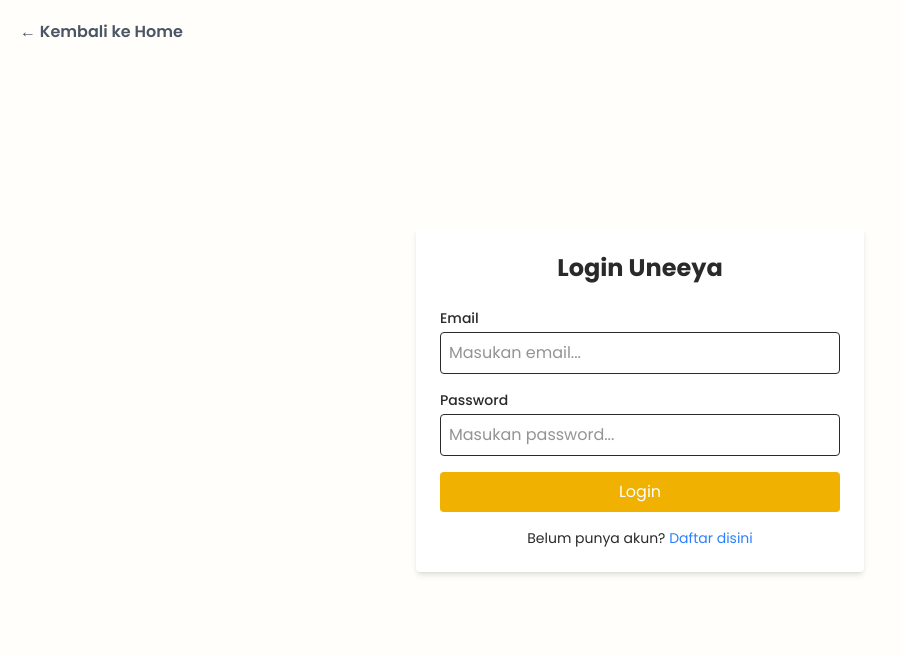
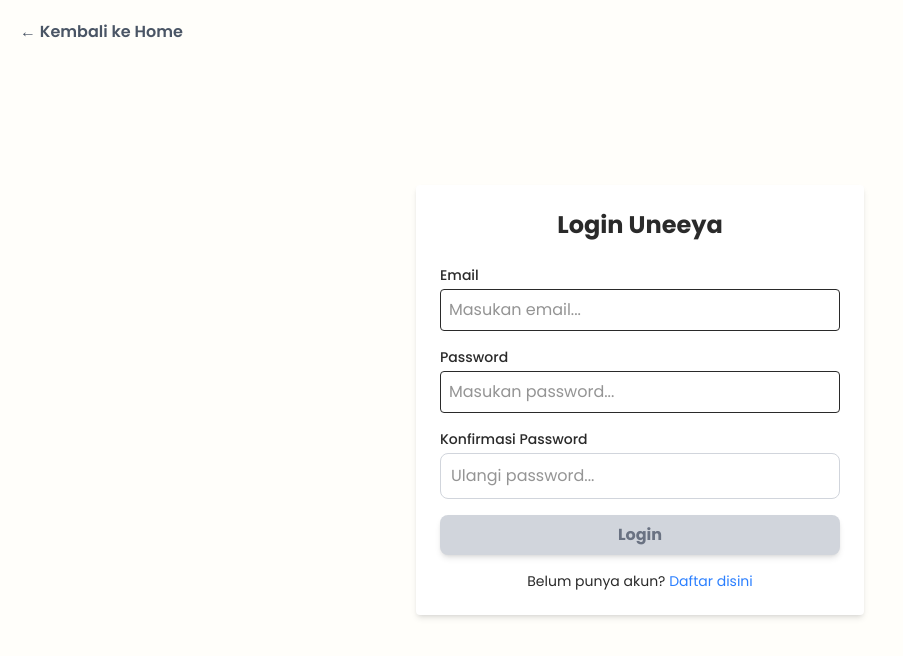
Before and after one commit to irsyadielnur/Uneeya-Handicraft-Frontend, a React (Vite) app: page /login in a window 1280 px wide. Shown: the top 656 px of the page, without its empty margins (0-903 px from the left). Built offline with nearby package versions, Linux system fonts and the light colour scheme; no server answers.

Commit message:
memperbaiki tampilan

```diff
--- a/src/components/Footer.jsx
+++ b/src/components/Footer.jsx
@@ -73,11 +73,6 @@
                   Tentang Kami
                 </Link>
               </li>
-              <li>
-                <Link to="/check-shipping" className="hover:text-yellow-600 transition-colors">
-                  Cek Ongkir
-                </Link>
-              </li>
             </ul>
           </div>
 
@@ -99,11 +94,6 @@
                 <Link to="/favorite" className="hover:text-yellow-600 transition-colors">
                   Favorit Saya
                 </Link>
-              </li>
-              <li>
-                <a href="#" className="hover:text-yellow-600 transition-colors">
-                  FAQ / Tanya Jawab
-                </a>
               </li>
             </ul>
           </div>
--- a/src/pages/Cart.jsx
+++ b/src/pages/Cart.jsx
@@ -76,10 +76,16 @@
   }
 
   return (
-    <div className="min-h-screen bg-cream pt-6 pb-10 px-4 md:px-12 mt-5 md:mt-0">
-      <h1 className="text-xl text-center md:text-left md:text-3xl font-bold text-gray-900 mb-4 md:mb-8 w-full border-b-2 border-gray-500 inline-block pb-1 md:pb-4">Keranjang Belanja Mu</h1>
+    <div className="bg-cream pt-6 pb-10 px-4 md:px-12 mt-5 md:mt-0">
+      <div className="mb-4 md:mb-8 border-b-2 border-gray-500 pb-1 md:pb-4">
+        <Link to="/products" className="text-gray-600 hover:text-black font-semibold flex items-center gap-2">
+          ← Lanjut Belanja
+        </Link>
 
-      <div className="grid grid-cols-1 lg:grid-cols-3 gap-10">
+        <h1 className="text-xl text-center md:text-3xl font-bold text-gray-900">Keranjang Belanja Mu</h1>
+      </div>
+
+      <div className="grid grid-cols-1 lg:grid-cols-3 gap-8">
         {/* --- KOLOM KIRI: LIST PRODUK --- */}
         <div className="lg:col-span-2 space-y-4 md:space-y-6">
           {cartItems.length === 0 ? (
@@ -181,7 +187,10 @@
         </div>
       </div>
 
-      <MyRecommendations />
+      {/* Rekomendasi Produk */}
+      <div className="mb-6">
+        <MyRecommendations />
+      </div>
     </div>
   );
 };
--- a/src/pages/Catalog.jsx
+++ b/src/pages/Catalog.jsx
@@ -198,7 +198,7 @@
         </div>
 
         {/* Rekomendasi Produk */}
-        <div className="mb-8">
+        <div className="mb-6">
           <MyRecommendations />
         </div>
       </div>
--- a/src/pages/Favorite.jsx
+++ b/src/pages/Favorite.jsx
@@ -4,6 +4,8 @@
 import ProductCard from '../components/ProductCard';
 import { Link } from 'react-router-dom';
 import { FaHeartBroken } from 'react-icons/fa';
+
+import MyRecommendations from '../components/MyRecommendations';
 
 const Favorite = () => {
   const dispatch = useDispatch();
@@ -19,7 +21,13 @@
 
   return (
     <div className="pt-6 pb-12 px-4 md:px-12 mt-5 md:mt-0">
-      <h1 className="text-xl md:text-3xl font-bold text-gray-900 mb-4 md:mb-8 border-b-2 border-gray-500 inline-block pb-1 md:pb-4 w-full text-center md:text-left">Produk Favorit Saya</h1>
+      <div className="mb-4 md:mb-8 border-b-2 border-gray-500 pb-1 md:pb-4">
+        <Link to="/products" className="text-gray-600 hover:text-black font-semibold flex items-center gap-2">
+          ← Lanjut Belanja
+        </Link>
+
+        <h1 className="text-xl text-center md:text-3xl font-bold text-gray-900">Produk Favorite</h1>
+      </div>
 
       {items.length === 0 ? (
         <div className="text-center py-20 bg-white rounded-xl border border-dashed border-gray-300">
@@ -36,6 +44,11 @@
           ))}
         </div>
       )}
+
+      {/* Rekomendasi Produk */}
+      <div className="mb-6">
+        <MyRecommendations />
+      </div>
     </div>
   );
 };
--- a/src/pages/auth/Login.jsx
+++ b/src/pages/auth/Login.jsx
@@ -8,6 +8,7 @@
   const [formData, setFormData] = useState({
     email: '',
     password: '',
+    confirmPassword: '',
   });
 
   const dispatch = useDispatch();
@@ -42,6 +43,9 @@
     }
   };
 
+  const isPasswordMatch = formData.password === formData.confirmPassword;
+  const isFormValid = formData.email && formData.password && formData.confirmPassword && isPasswordMatch;
+
   return (
     <div className="relative min-h-screen flex items-center justify-center">
       <Link to="/" className="absolute top-5 left-5 text-gray-600 hover:text-black font-semibold flex items-center gap-2">
@@ -61,7 +65,42 @@
             <input type="password" name="password" value={formData.password} onChange={handleChange} placeholder="Masukan password..." required className="w-full border p-2 rounded" />
           </div>
 
-          <button type="submit" disabled={isLoading} className="cursor-pointer w-full bg-yellow-500 text-white py-2 rounded hover:bg-yellow-600 transition">
+          <div>
+            <label className="block text-sm font-medium mb-1">Konfirmasi Password</label>
+            <input
+              type="password"
+              name="confirmPassword"
+              value={formData.confirmPassword}
+              onChange={handleChange}
+              placeholder="Ulangi password..."
+              required
+              className={`w-full border p-2.5 rounded-lg outline-none transition ${
+                formData.confirmPassword && !isPasswordMatch
+                  ? 'border-red-500 bg-red-50 focus:border-red-500 focus:ring-red-200'
+                  : formData.confirmPassword && isPasswordMatch
+                  ? 'border-green-500 bg-green-50 focus:border-green-500 focus:ring-green-200'
+                  : 'border-gray-300 focus:ring-2 focus:ring-yellow-400'
+              }`}
+            />
+            {formData.confirmPassword && !isPasswordMatch && (
+              <p className="text-red-500 text-xs mt-1 font-medium flex items-center">
+                <span className="mr-1">⚠</span> Password tidak cocok!
+              </p>
+            )}
+            {formData.confirmPassword && isPasswordMatch && (
+              <p className="text-green-600 text-xs mt-1 font-medium flex items-center">
+                <span className="mr-1">✓</span> Password cocok.
+              </p>
+            )}
+          </div>
+
+          <button
+            type="submit"
+            disabled={isLoading || !isFormValid}
+            className={`w-full py-2 rounded-lg font-bold shadow-md transition-all duration-200 cursor-pointer active:scale-95 ${
+              isLoading || !isFormValid ? 'bg-gray-300 text-gray-500 cursor-not-allowed' : 'bg-yellow-500 text-white hover:bg-yellow-600 hover:shadow-lg transform active:scale-95'
+            }`}
+          >
             {isLoading ? 'Loading...' : 'Login'}
           </button>
         </form>
--- a/src/pages/auth/Register.jsx
+++ b/src/pages/auth/Register.jsx
@@ -115,7 +115,7 @@
           <button
             type="submit"
             disabled={isLoading || !isFormValid}
-            className={`w-full py-3 rounded-lg font-bold shadow-md transition-all duration-200 ${
+            className={`w-full py-2 rounded-lg font-bold shadow-md transition-all duration-200 cursor-pointer active:scale-95 ${
               isLoading || !isFormValid ? 'bg-gray-300 text-gray-500 cursor-not-allowed' : 'bg-yellow-500 text-white hover:bg-yellow-600 hover:shadow-lg transform active:scale-95'
             }`}
           >
```
